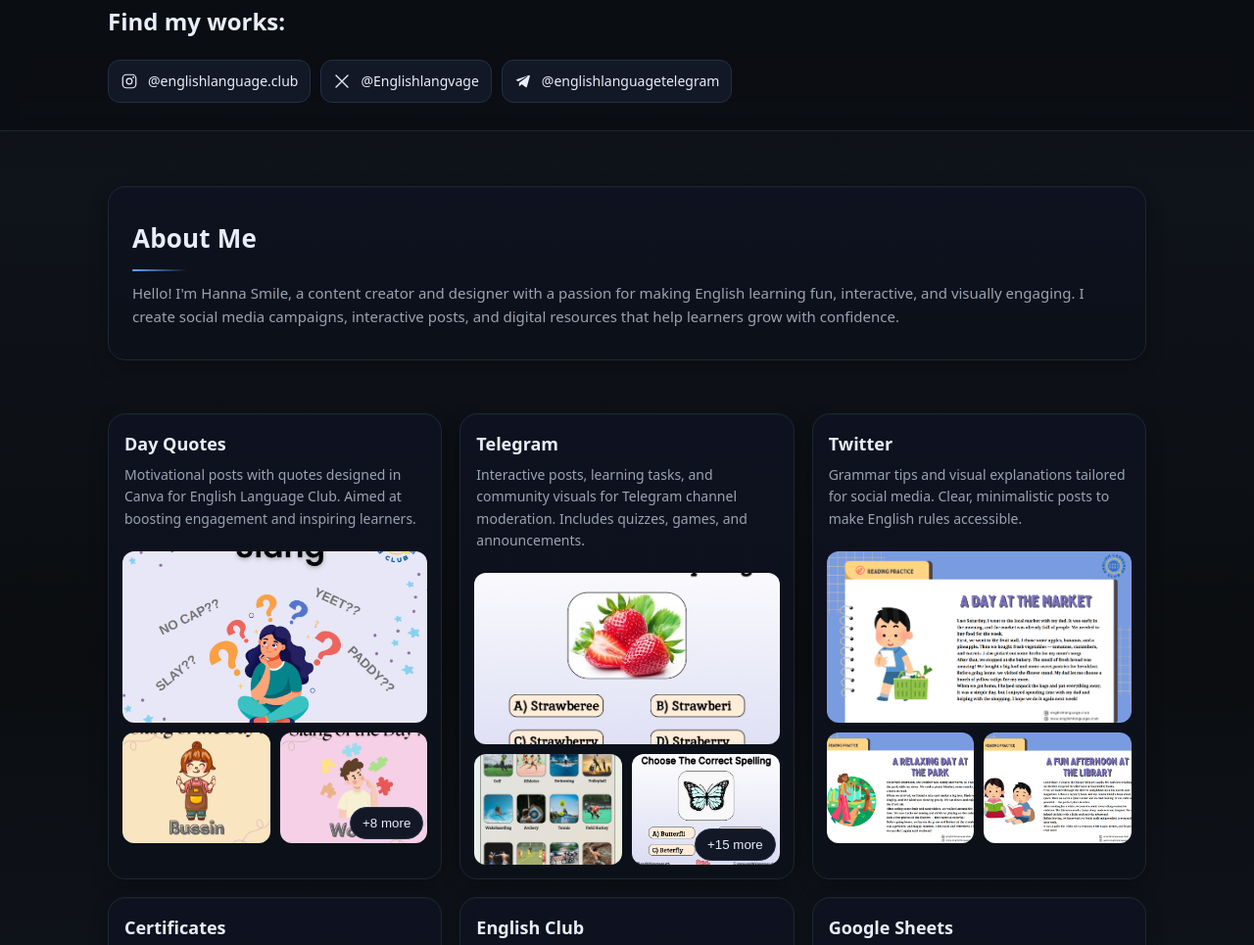
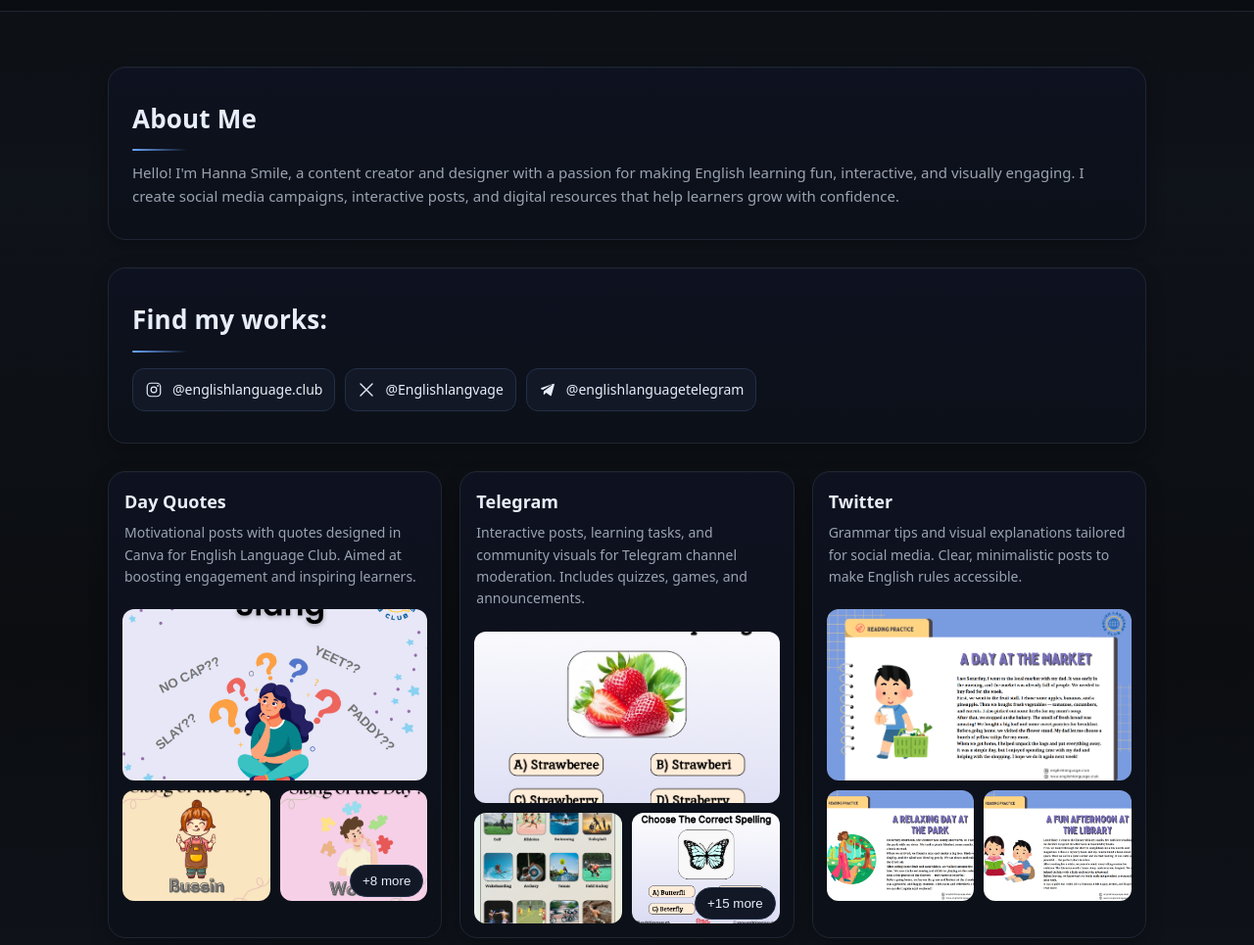
Before and after one commit to hanna-smile/hanna-smile.github.io, a plain HTML site: page index.html in a window 1280 px wide. Shown: the part 128-1093 px from the top of the page at 98% size. Drawn offline with Linux system fonts and the light colour scheme.

Commit message:
*fixed styles

```diff
--- a/index.html
+++ b/index.html
@@ -85,7 +85,6 @@
         display: grid;
         grid-template-columns: repeat(auto-fill, minmax(260px, 1fr));
         gap: 18px;
-        padding: 26px 0;
       }
 
       .folder {
@@ -624,7 +623,17 @@
           Hanna Smile Portfolio
         </h1>
         <p>Curated collections from my work</p>
+      </div>
+    </header>
 
+    <main class="container">
+
+      <section class="intro">
+        <h2>About Me</h2>
+        <p>Hello! I'm Hanna Smile, a content creator and designer with a passion for making English learning fun, interactive, and visually engaging. I create social media campaigns, interactive posts, and digital resources that help learners grow with confidence.</p>
+      </section>
+
+      <section class="intro">
         <h2 class="works-heading">Find my works:</h2>
         <nav class="social" aria-label="My works">
           <a class="social-btn" href="https://www.instagram.com/englishlanguage.club" target="_blank" rel="noopener noreferrer" aria-label="Instagram: englishlanguage.club">
@@ -659,16 +668,7 @@
             <span class="label">@englishlanguagetelegram</span>
           </a>
         </nav>
-      </div>
-    </header>
-
-    <main class="container">
-
-      <section class="intro">
-        <h2>About Me</h2>
-        <p>Hello! I'm Hanna Smile, a content creator and designer with a passion for making English learning fun, interactive, and visually engaging. I create social media campaigns, interactive posts, and digital resources that help learners grow with confidence.</p>
       </section>
-
 
       <section class="grid" id="gallery">
         <article class="folder">
```
